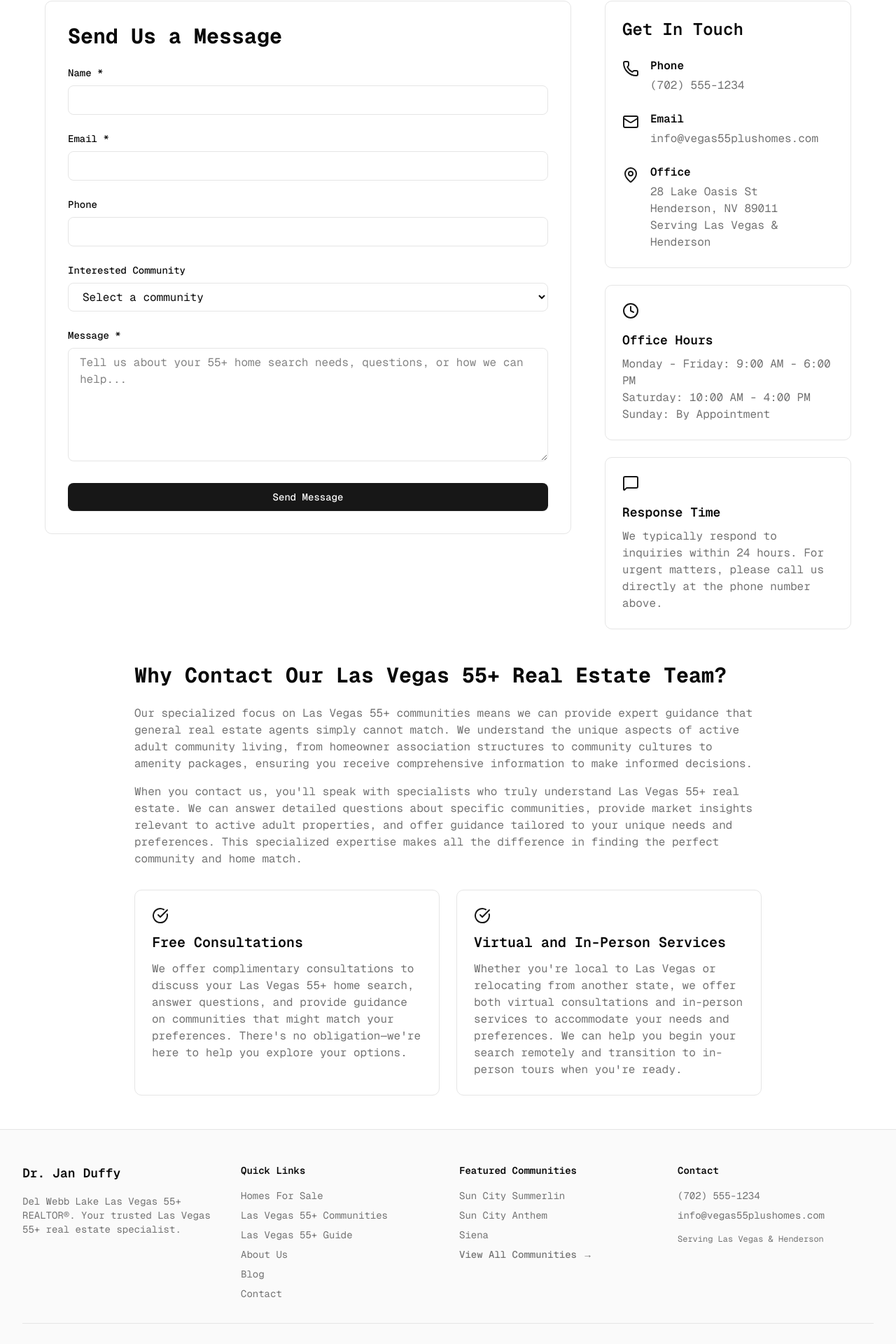
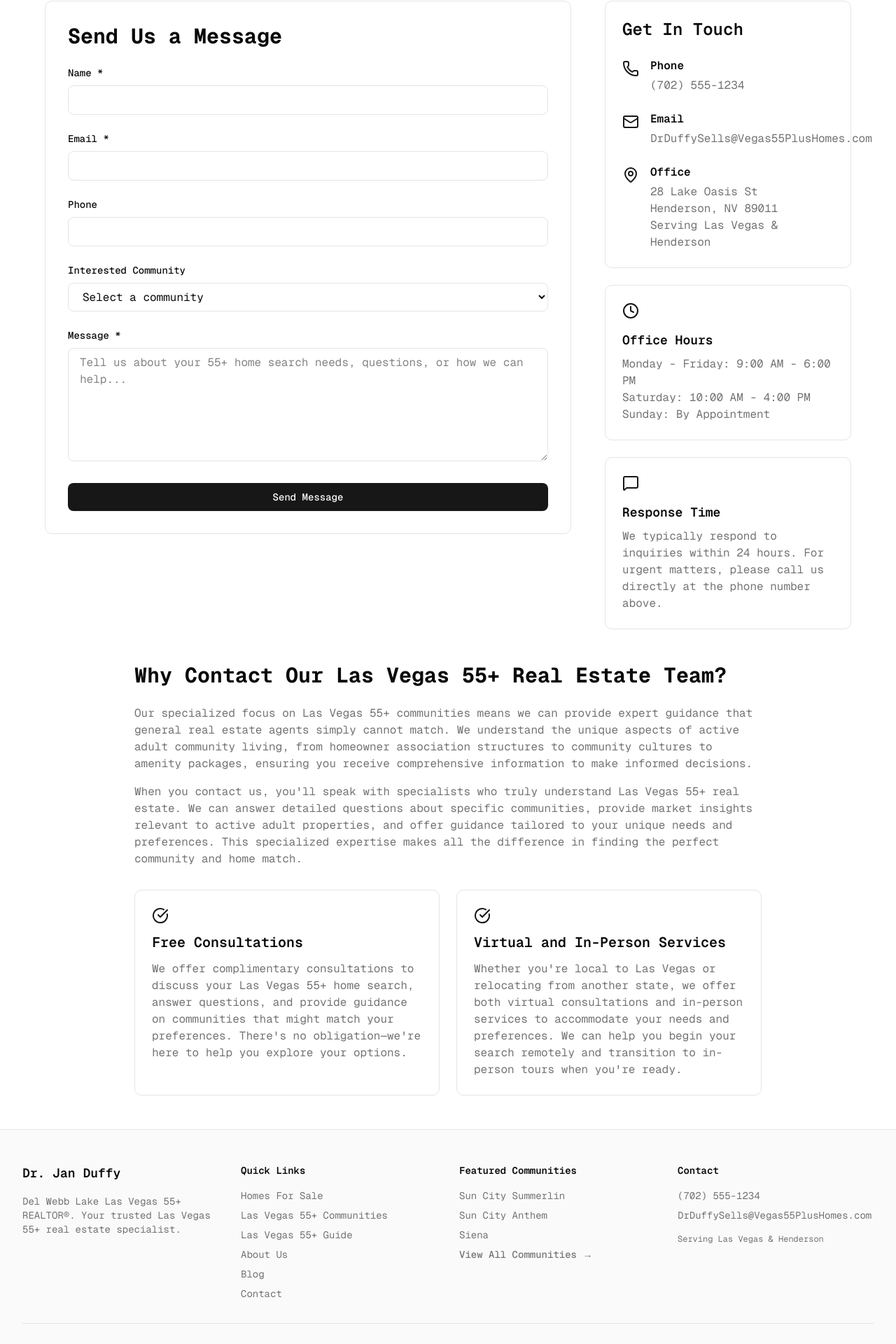
Before and after one commit to LetMeHelpYouREALTY/vegas55plushomes.com, a Next.js app: page /contact in a window 1280 px wide. Shown: the part 548-2468 px from the top of the page at 70% size. Built offline with nearby package versions, Linux system fonts and the light colour scheme.

Commit message:
Update email address to DrDuffySells@Vegas55PlusHomes.com site-wide

```diff
--- a/app/communities/sun-city-summerlin/faq/page.tsx
+++ b/app/communities/sun-city-summerlin/faq/page.tsx
@@ -45,7 +45,7 @@ export default function FAQPage() {
     },
     {
       question: 'How do I schedule a tour of Sun City Summerlin?',
-      answer: 'You can schedule a tour by contacting our team through the contact form on this website, calling us at (702) 555-1234, or emailing info@vegas55plushomes.com. We offer personalized tours of available homes and community amenities. Tours typically include visits to recreation centers, golf courses, and available homes, helping you experience the community firsthand.',
+      answer: 'You can schedule a tour by contacting our team through the contact form on this website, calling us at (702) 555-1234, or emailing DrDuffySells@Vegas55PlusHomes.com. We offer personalized tours of available homes and community amenities. Tours typically include visits to recreation centers, golf courses, and available homes, helping you experience the community firsthand.',
       category: 'Tours & Visits',
     },
     {
--- a/app/communities/sun-city-summerlin/schedule-tour/page.tsx
+++ b/app/communities/sun-city-summerlin/schedule-tour/page.tsx
@@ -208,7 +208,7 @@ export default function ScheduleTourPage() {
                 </div>
                 <div className="flex items-center gap-3">
                   <Mail className="h-5 w-5 text-primary" />
-                  <a href="mailto:info@vegas55plushomes.com" className="hover:text-foreground">info@vegas55plushomes.com</a>
+                  <a href="mailto:DrDuffySells@Vegas55PlusHomes.com" className="hover:text-foreground">DrDuffySells@Vegas55PlusHomes.com</a>
                 </div>
                 <div className="flex items-start gap-3">
                   <Clock className="h-5 w-5 text-primary mt-0.5" />
--- a/app/contact/page.tsx
+++ b/app/contact/page.tsx
@@ -140,8 +140,8 @@ export default function ContactPage() {
                   <Mail className="h-6 w-6 text-primary mt-1 flex-shrink-0" />
                   <div>
                     <h3 className="font-semibold mb-1">Email</h3>
-                    <a href="mailto:info@vegas55plushomes.com" className="text-muted-foreground hover:text-foreground">
-                      info@vegas55plushomes.com
+                    <a href="mailto:DrDuffySells@Vegas55PlusHomes.com" className="text-muted-foreground hover:text-foreground">
+                      DrDuffySells@Vegas55PlusHomes.com
                     </a>
                   </div>
                 </div>
--- a/app/layout.tsx
+++ b/app/layout.tsx
@@ -105,7 +105,7 @@ export default function RootLayout({
               description: 'Dr. Jan Duffy - Las Vegas 55+ real estate specialist serving Sun City Summerlin, Del Webb Lake Las Vegas, and all active adult communities',
               url: siteUrl,
               telephone: '+17025551234',
-              email: 'info@vegas55plushomes.com',
+              email: 'DrDuffySells@Vegas55PlusHomes.com',
               address: {
                 '@type': 'PostalAddress',
                 streetAddress: '28 Lake Oasis St',
--- a/components/footer.tsx
+++ b/components/footer.tsx
@@ -83,8 +83,8 @@ export default function Footer() {
                 </a>
               </li>
               <li>
-                <a href="mailto:info@vegas55plushomes.com" className="hover:text-foreground">
-                  info@vegas55plushomes.com
+                <a href="mailto:DrDuffySells@Vegas55PlusHomes.com" className="hover:text-foreground">
+                  DrDuffySells@Vegas55PlusHomes.com
                 </a>
               </li>
               <li className="mt-4">
```
